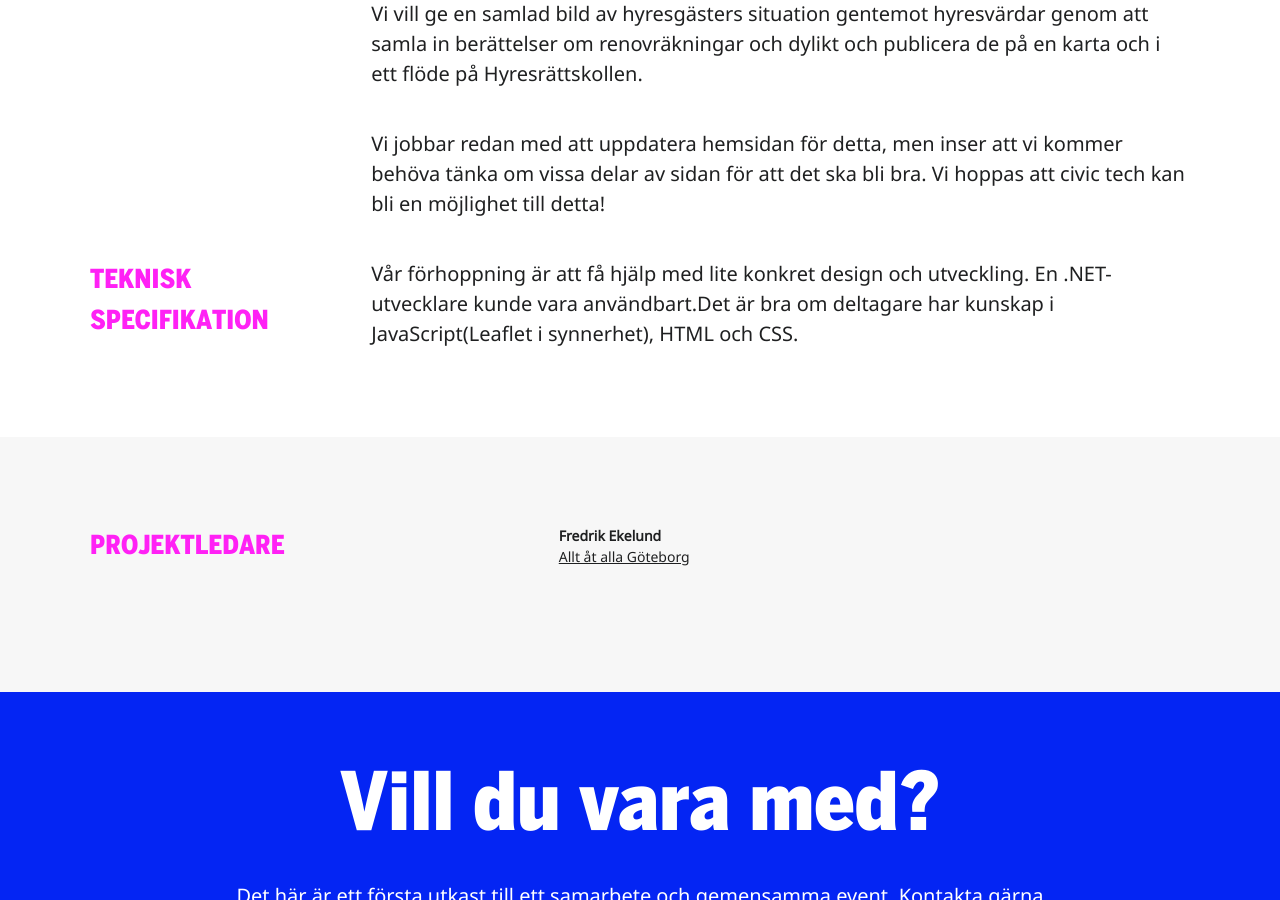
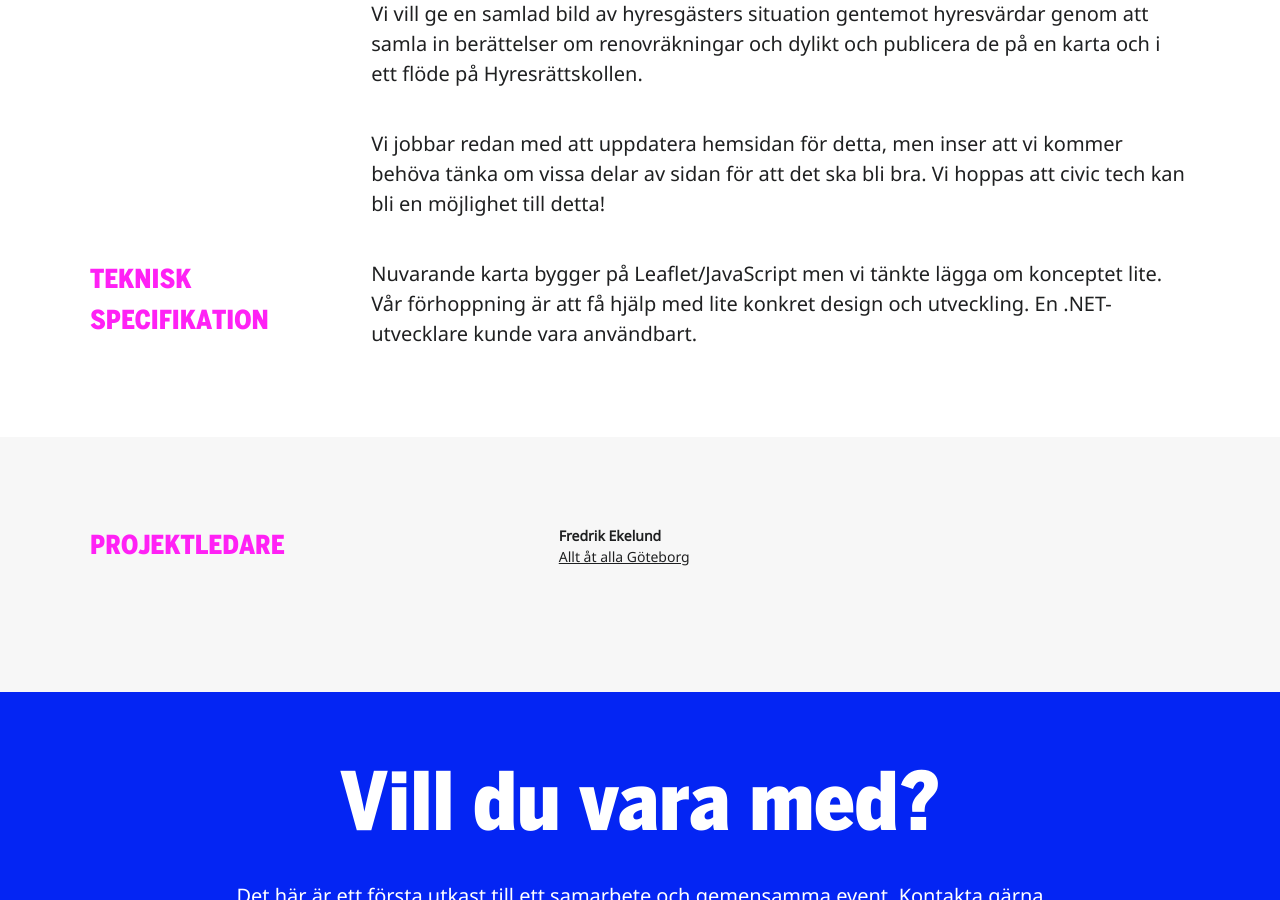
Before and after one commit to civictechsweden/civictech.se, a Jekyll site: the page built from _posts/2018-02-01-hyresrattskollen.md, in a window 1280 px wide and 900 px high, scrolled down 1168 px. Built offline with Jekyll 4.4.1, drawn with Linux system fonts in a browser that asks for light colours; nearby versions of some CDN libraries.

Commit message:
Updated Hyresrattskollen

```diff
--- a/_posts/2018-02-01-hyresrattskollen.md
+++ b/_posts/2018-02-01-hyresrattskollen.md
@@ -14,13 +14,13 @@
 ingress-text: En hemsida som Allt åt alla Göteborg byggt för att besökare ska kunna
   jämföra hyresnivåer på olika platser samt för att synliggöra hyreskonflikter.
 image: "/uploads/logo-hyresrattskollen.png"
+links:
+- title: Hyresrättskollen
+  url: http://hyresrattskollen.se/
 contact:
 - name: Fredrik Ekelund
   organisation: Allt åt alla Göteborg
   organisation-link: https://alltatalla.se/goteborg
-links:
-- title: Hyresrättskollen
-  url: http://hyresrattskollen.se/
 ---
 
 Hyresrättskollen är en hemsida som Allt åt alla Göteborg byggt för att besökare ska kunna jämföra hyresnivåer på olika platser samt för att synliggöra hyreskonflikter.
@@ -32,4 +32,4 @@
 Vi jobbar redan med att uppdatera hemsidan för detta, men inser att vi kommer behöva tänka om vissa delar av sidan för att det ska bli bra. Vi hoppas att civic tech kan bli en möjlighet till detta!
 
 ## Teknisk specifikation
-Vår förhoppning är att få hjälp med lite konkret design och utveckling. En .NET-utvecklare kunde vara användbart.Det är bra om deltagare har kunskap i JavaScript(Leaflet i synnerhet), HTML och CSS.
+Nuvarande karta bygger på Leaflet/JavaScript men vi tänkte lägga om konceptet lite. Vår förhoppning är att få hjälp med lite konkret design och utveckling. En .NET-utvecklare kunde vara användbart.
```
